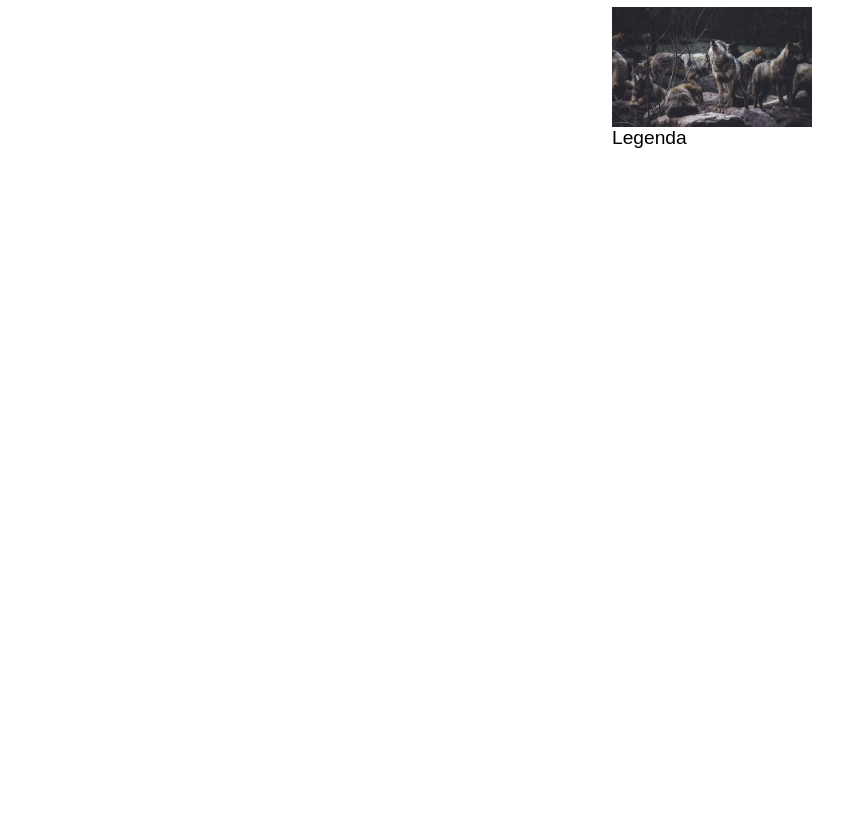
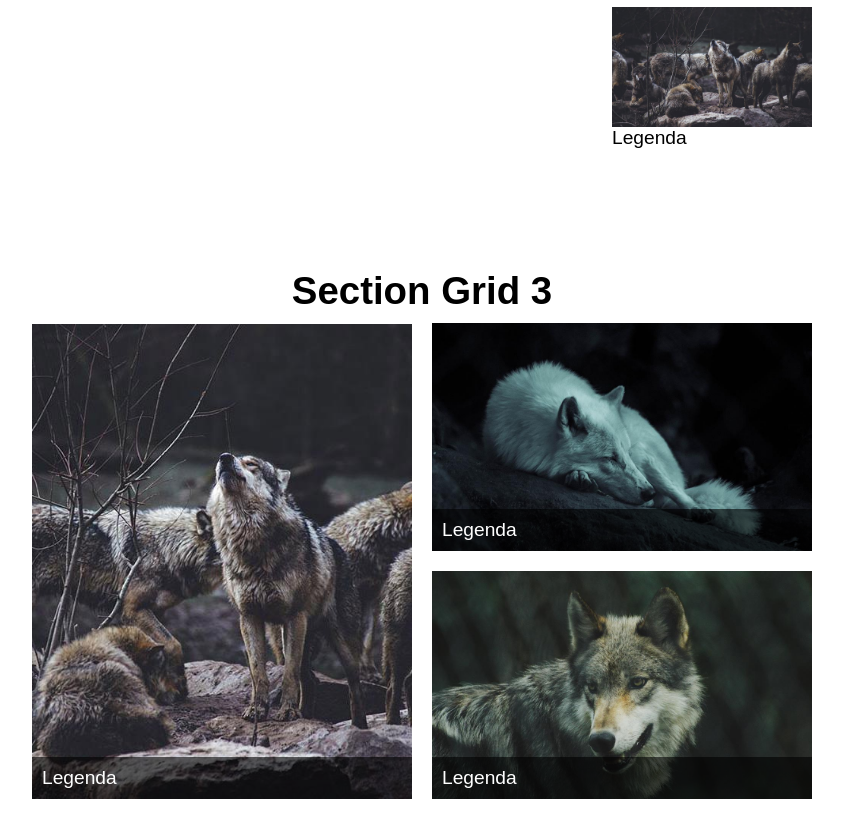
Before and after one commit to eduardavirgilio/layout-lobos, a plain HTML site: page index.html in a window 1280 px wide. Shown: the part 1816-2653 px from the top of the page, without its empty margins (218-1061 px from the left). Before the commit the page ends 2085 px from the top, so only its background shows below. Drawn offline with Linux system fonts and the light colour scheme.

Commit message:
section 3

```diff
--- a/index.html
+++ b/index.html
@@ -142,5 +142,25 @@
             </div>
         </div>
     </section>
+
+    <h1>Section Grid 3</h1>
+
+    <section class="grid3">
+
+        <div class="grid3-item">
+            <img src="./src/img/lobo4.jpg" alt="lobo 4">
+            <p>Legenda</p>
+        </div>
+
+        <div class="grid3-item">
+            <img src="./src/img/lobo1.jpg" alt="lobo 1">
+            <p>Legenda</p>
+        </div>
+
+        <div class="grid3-item">
+            <img src="./src/img/lobo2.jpg" alt="lobo 2">
+            <p>Legenda</p>
+        </div>
+    </section>
 </body>
 </html>
--- a/src/styles/main.css
+++ b/src/styles/main.css
@@ -107,6 +107,8 @@ nav ul li{
     }
 }
 
+/* grid 2 */
+
 .grid2{
     display: grid;
     grid-template-columns: 1fr 200px;
@@ -136,3 +138,37 @@ nav ul li{
         margin: 0 10px;
     }
 }
+
+/* grid 3 */
+
+.grid3{
+    display: grid;
+    grid-template-columns: repeat(2, 1fr);
+    max-width: 800px;
+    margin: 0 auto;
+    padding: 10px;
+    grid-gap: 20px;
+}
+
+.grid3-item:nth-child(1){
+    grid-row: 1/3;
+}
+
+.grid3-item{
+    display: grid;
+}
+
+.grid3-item img{
+    grid-column: 1;
+    grid-row: 1/3;
+    align-self: end;
+}
+
+.grid3-item p{
+    background-color: rgba(0, 0, 0, 0.6);
+    padding: 10px;
+    color: white;
+    grid-column: 1;
+    grid-row: 2;
+    align-self: end;
+}
```
